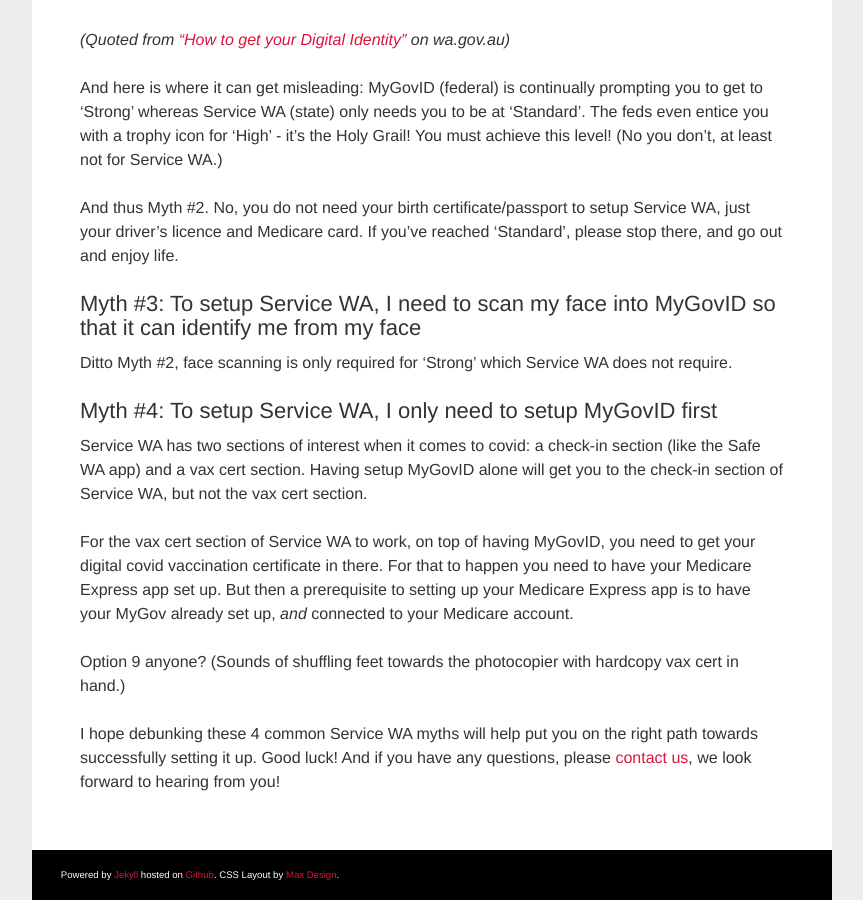
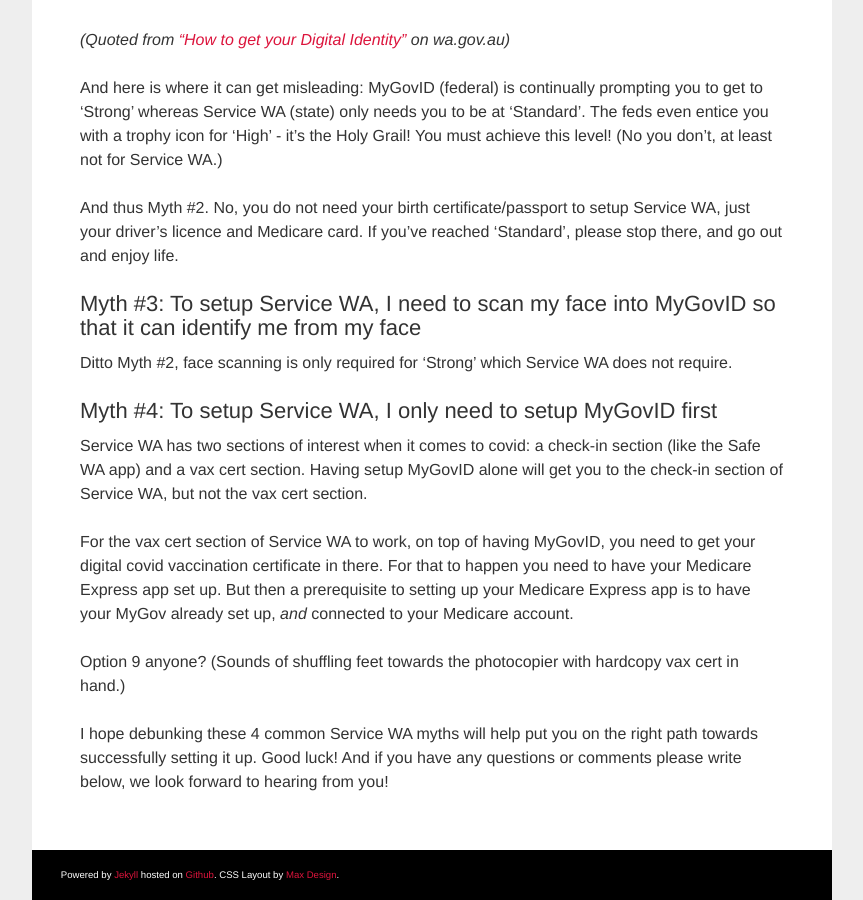
Before and after one commit to auxellbs/splconline.github.io, a Jekyll site: the page built from _posts/2022-02-03-service-wa-myths.md, in a window 1280 px wide and 900 px high, scrolled down 2393 px. Shown: the whole window, without its empty margins (208-1071 px from the left). Built offline with Jekyll 4.4.1, drawn with Linux system fonts in a browser that asks for light colours; comment, search, counter and statistics services are not loaded.

Commit message:
Update 2022-02-03-service-wa-myths.md

```diff
--- a/_posts/2022-02-03-service-wa-myths.md
+++ b/_posts/2022-02-03-service-wa-myths.md
@@ -70,4 +70,4 @@
 
 Option 9 anyone? (Sounds of shuffling feet towards the photocopier with hardcopy vax cert in hand.)
 
-I hope debunking these 4 common Service WA myths will help put you on the right path towards successfully setting it up. Good luck! And if you have any questions, please [contact us](https://splc.org.au/contact), we look forward to hearing from you!
+I hope debunking these 4 common Service WA myths will help put you on the right path towards successfully setting it up. Good luck! And if you have any questions or comments please write below, we look forward to hearing from you!
```
